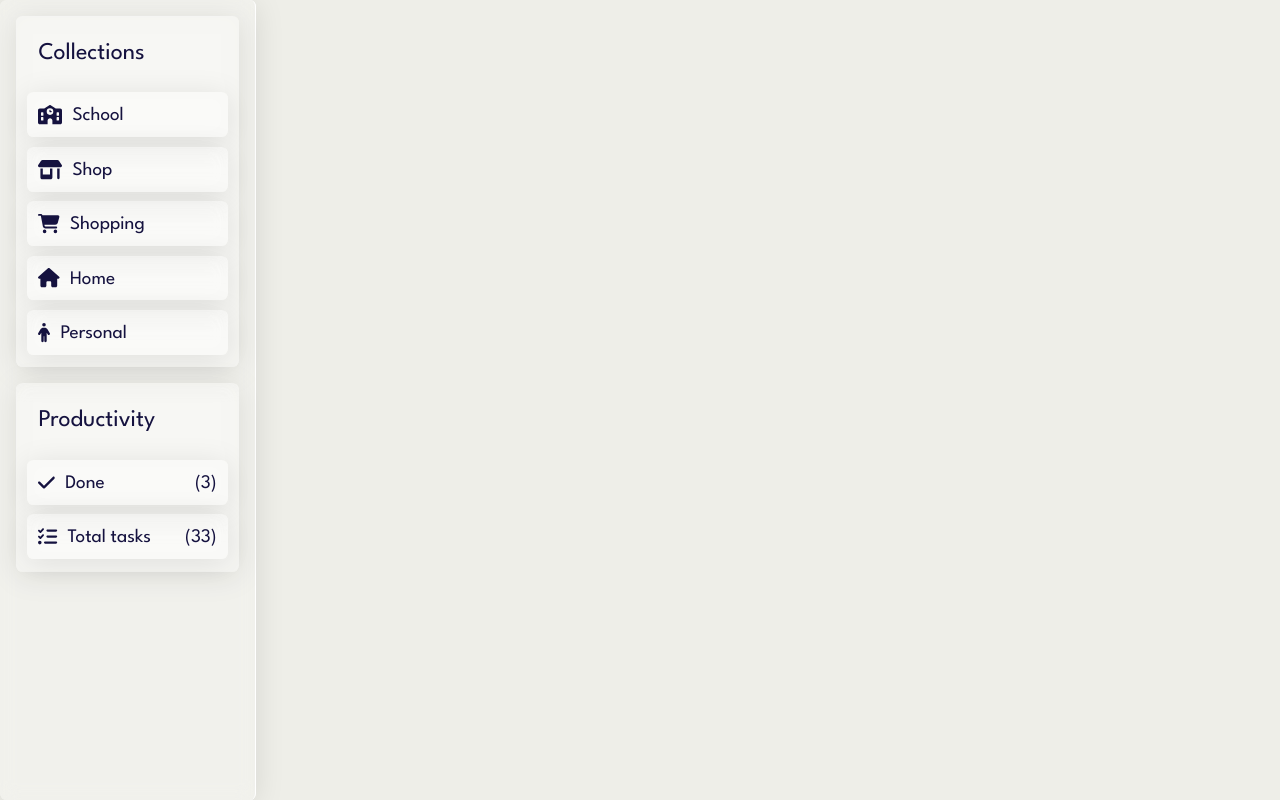
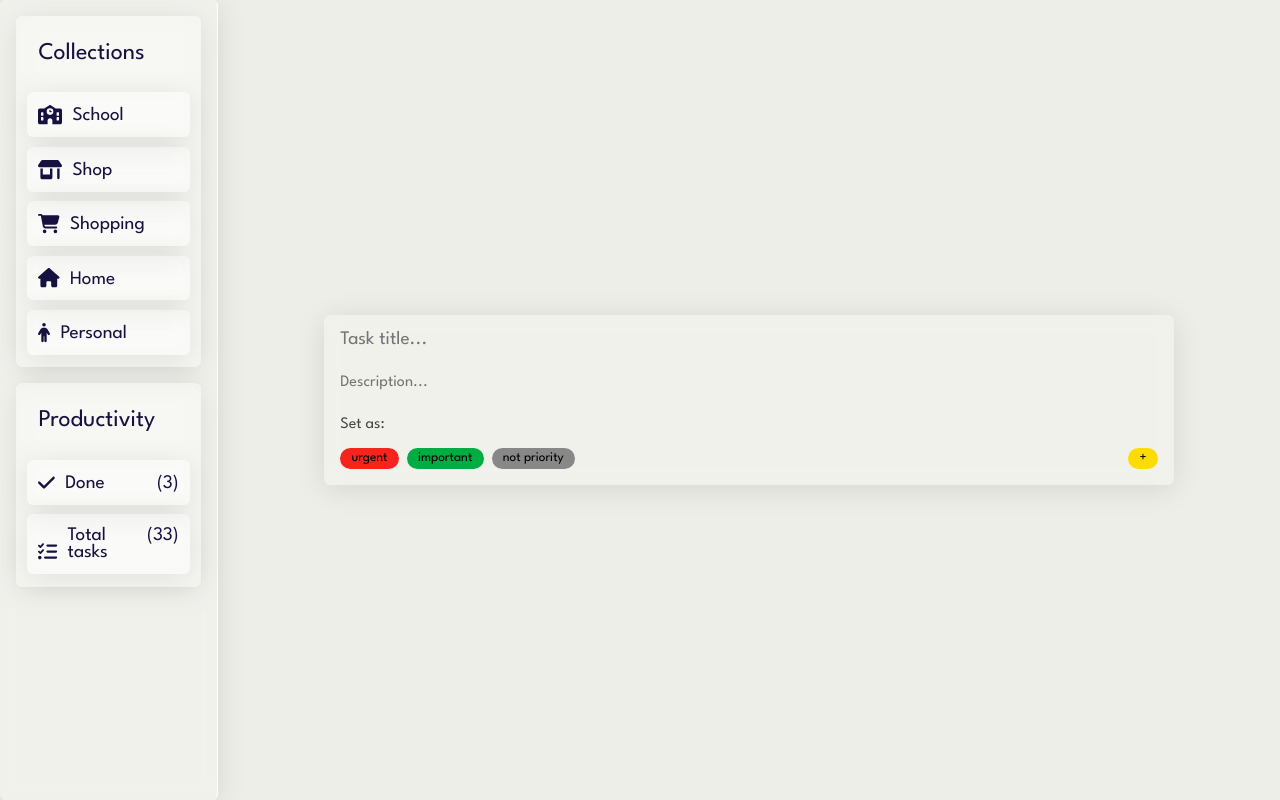
Before and after one commit to akunalic1/ToDo, a React (Create React App) app: page / in a window 1280 px wide. Built offline with nearby package versions, Linux system fonts and the light colour scheme.

Commit message:
Todo Workspace created

```diff
--- a/src/components/App.jsx
+++ b/src/components/App.jsx
@@ -1,5 +1,6 @@
 import React from "react";
 import Sidebar from "./Sidebar";
+import TodoWorkspace from "./TodoWorkspace";
 
 const App = () => {
   return (
@@ -11,6 +12,7 @@ const App = () => {
       {/*
        * input field
        */}
+      <TodoWorkspace />
       {/*
        * todolist
        */}
--- /dev/null
+++ b/src/components/TodoWorkspace.jsx
@@ -0,0 +1,34 @@
+import React from "react";
+import "./../css/todoWorkspace.css";
+
+const TodoWorkspace = () => {
+  const renderInputFields = () => {
+    return (
+      <div className="create-todo glass">
+        <input className="create-title" placeholder="Task title..."></input>
+        <input
+          className="create-description"
+          placeholder="Description..."
+        ></input>
+        <p className="label">Set as:</p>
+        <div className="create-status">
+          <div className="status-btns">
+            <button className="btn urgent">urgent</button>
+            <button className="btn important">important</button>
+            <button className="btn not-priority">not priority</button>
+          </div>
+          <div>
+            <button className="btn default">+</button>
+          </div>
+        </div>
+      </div>
+    );
+  };
+  return (
+    <div className="workspace">
+      <div className="workspace-content">{renderInputFields()}</div>
+    </div>
+  );
+};
+
+export default TodoWorkspace;
--- a/src/css/forAll.css
+++ b/src/css/forAll.css
@@ -17,18 +17,15 @@
   margin: 0;
   padding: 0;
   box-sizing: border-box;
+  font-family: var(--font-spartan);
 }
 
 body {
-  /*  background: linear-gradient(
-    45deg,
-    var(--light-green) 5%,
-    var(--coral-green) 75%
-  );
-  background-repeat: no-repeat;
-  */
   height: 100vh;
   background-color: rgb(238, 238, 232);
+}
+#root {
+  display: flex;
 }
 .glass {
   background: rgba(255, 255, 255, 0.207);
--- /dev/null
+++ b/src/css/todoWorkspace.css
@@ -0,0 +1,56 @@
+.workspace {
+  width: 100%;
+  display: flex;
+  justify-content: center;
+  align-items: center;
+}
+input {
+  outline: 0;
+  border: none;
+  background-color: transparent;
+}
+.create-title {
+  font-size: larger;
+}
+.create-description {
+  height: 2.3rem;
+  font-size: medium;
+}
+input:focus {
+  border-color: var(--light-lemon);
+}
+.workspace-content {
+  width: 80%;
+}
+.create-todo {
+  padding: 1rem;
+  display: flex;
+  gap: 1rem;
+  flex-direction: column;
+}
+.create-status,
+.status-btns {
+  display: flex;
+  justify-content: space-between;
+  gap: 0.5rem;
+}
+.btn {
+  border: none;
+  padding: 0.3rem 0.7rem;
+  border-radius: 1rem;
+}
+.label {
+  opacity: 0.7;
+}
+.urgent {
+  background-color: var(--urgent-red);
+}
+.not-priority {
+  background-color: var(--low-priority-gray);
+}
+.important {
+  background-color: var(--important-green);
+}
+.default {
+  background-color: var(--default-yellow);
+}
```
